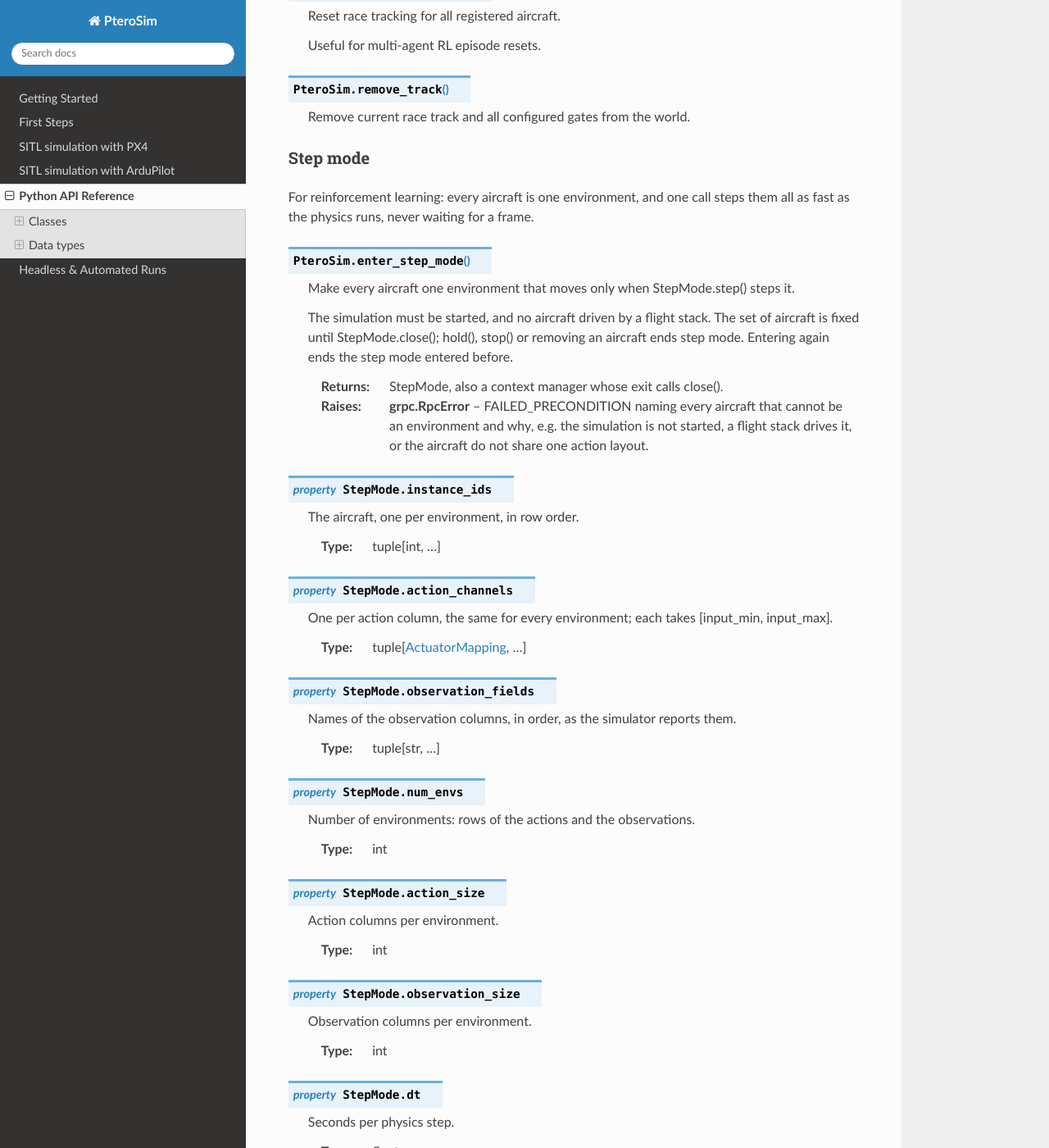
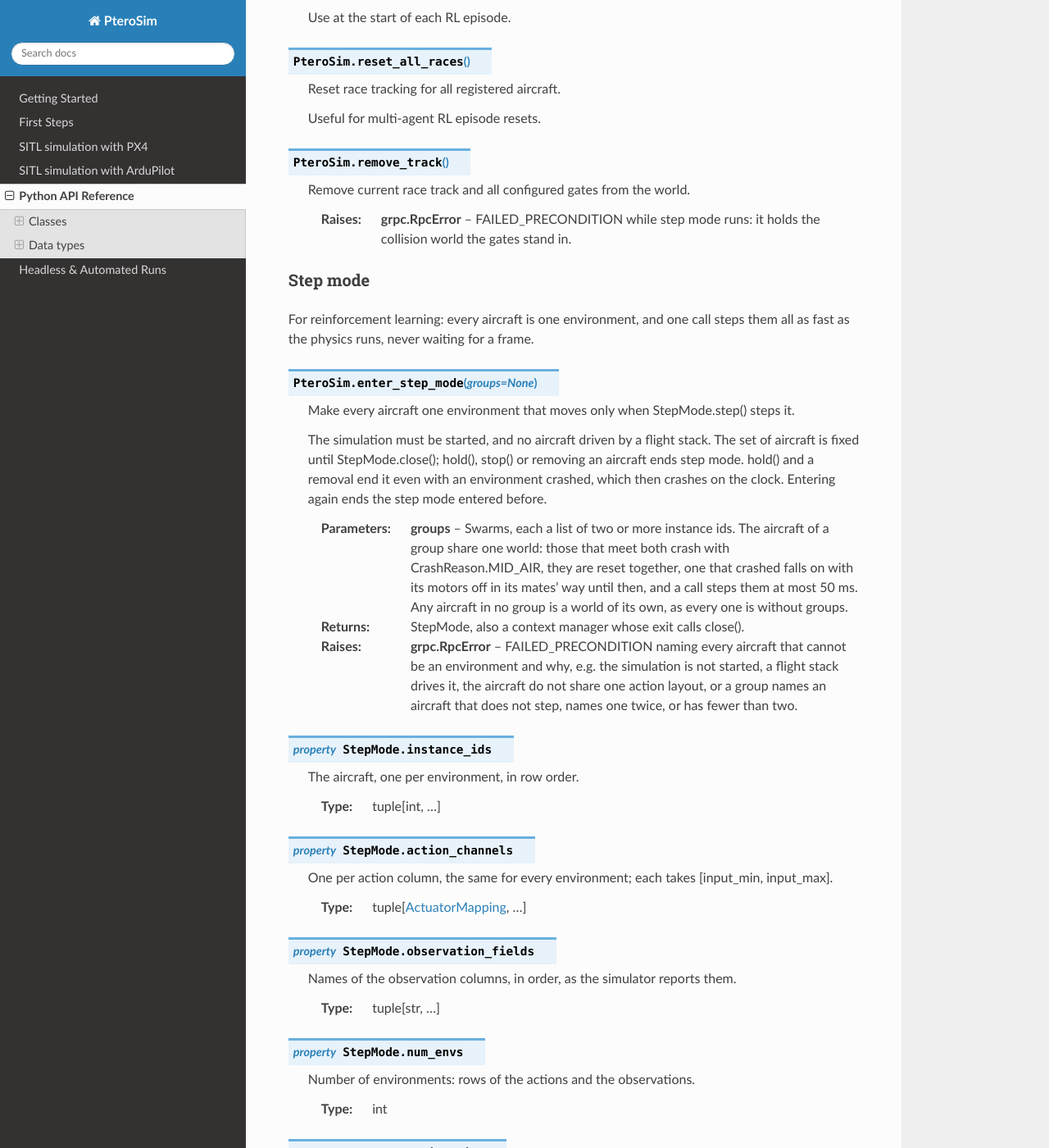
Before and after one commit to AlexanderRex/PteroSimDocs, a Sphinx documentation site: the page built from docs/source/python_api.rst, in a window 1280 px wide and 1400 px high, scrolled down 16127 px. Shown: the whole window at 82% size. Built offline with Sphinx 7.4.7 and the Read the Docs theme 3.1.0, drawn with Linux system fonts in a browser that asks for light colours; some of the changed text lies outside the part shown.

Commit message:
docs: regenerate python_api.rst from SDK eb9e53809cb0a1966e9d6dbdaaaa9c5bffe93489 (#27)

```diff
--- a/docs/source/python_api.rst
+++ b/docs/source/python_api.rst
@@ -40,6 +40,7 @@
            a = np.zeros((mode.num_envs, mode.action_size), np.float32)
            for _ in range(1000):
                r = mode.step(a, steps=10, reset=r.crashed)
+           mode.reset(mask=r.crashed)  # step mode is not left with an environment crashed
 
 Connection
 ^^^^^^^^^^
@@ -261,7 +262,7 @@
              - **actual_frequency_hz** (float): Actual physics frequency.
              - **target_frequency_hz** (float): Target physics frequency.
              - **step_count** (int): Number of simulation steps executed.
-             - **crashed** (bool): Whether the aircraft has crashed.
+             - **crashed** (CrashReason): Why the aircraft crashed; CrashReason.NONE, which is falsy, while it has not.
              - **time_scale** (float): Current time scale.
              - **mavlink_port** (int): Deprecated, use link_port. The link port of a PX4 aircraft, 0 for any other.
              - **flight_stack** (str): "PX4", "ArduPilot", "BetaFlight"; "" when no stack drives it.
@@ -716,6 +717,10 @@
    :returns: Resulting track info, whose x/y/z is each gate's OPENING centre, not
              the base pivot given here.
 
+   :raises grpc.RpcError: FAILED_PRECONDITION while step mode runs: it holds the
+       collision world the gates stand in, so set the gates before
+       entering it.
+
 .. py:method:: PteroSim.get_track_info()
 
    Get the race track layout: each gate's opening.
@@ -768,24 +773,35 @@
 
    Remove current race track and all configured gates from the world.
 
+   :raises grpc.RpcError: FAILED_PRECONDITION while step mode runs: it holds the
+       collision world the gates stand in.
+
 Step mode
 ^^^^^^^^^
 
 For reinforcement learning: every aircraft is one environment, and one call steps them all as fast as the physics runs, never waiting for a frame.
 
-.. py:method:: PteroSim.enter_step_mode()
+.. py:method:: PteroSim.enter_step_mode(groups=None)
 
    Make every aircraft one environment that moves only when StepMode.step() steps it.
 
    The simulation must be started, and no aircraft driven by a flight stack. The set of
    aircraft is fixed until StepMode.close(); hold(), stop() or removing an aircraft ends step mode.
+   hold() and a removal end it even with an environment crashed, which then crashes on the clock.
    Entering again ends the step mode entered before.
+
+   :param groups: Swarms, each a list of two or more instance ids. The aircraft of a group share one
+                  world: those that meet both crash with CrashReason.MID_AIR, they are reset together,
+                  one that crashed falls on with its motors off in its mates' way until then, and a call
+                  steps them at most 50 ms. Any aircraft in no group is a world of its own, as every one
+                  is without groups.
 
    :returns: StepMode, also a context manager whose exit calls close().
 
    :raises grpc.RpcError: FAILED_PRECONDITION naming every aircraft that cannot be an environment
-       and why, e.g. the simulation is not started, a flight stack drives it, or the
-       aircraft do not share one action layout.
+       and why, e.g. the simulation is not started, a flight stack drives it, the aircraft
+       do not share one action layout, or a group names an aircraft that does not step,
+       names one twice, or has fewer than two.
 
 .. py:property:: StepMode.instance_ids
 
@@ -851,7 +867,9 @@
    :returns:
 
              - **observations** (np.ndarray): float32 (num_envs, observation_size).
-             - **crashed** (np.ndarray): bool (num_envs,).
+             - **crashed** (np.ndarray): bool (num_envs,). A crashed environment stands still until reset;
+               ``reset=result.crashed`` resets those.
+             - **crash_reason** (np.ndarray): uint8 (num_envs,), each a CrashReason value; 0 where not crashed.
              - **step_count** (int): Physics steps since step mode was entered.
              - **sim_time** (float): step_count * dt.
    :rtype: StepResult
@@ -877,12 +895,52 @@
 
    Leave step mode: the clock drives the aircraft again. A second call does nothing.
 
+   Refused while an environment is crashed, since on the clock it would crash: reset those
+   first, e.g. ``mode.reset(mask=result.crashed)``. A refused close leaves step mode open; leaving
+   a ``with`` block on an exception, the refusal is added to that exception as a note instead.
+
+   :raises grpc.RpcError: FAILED_PRECONDITION naming each environment still crashed, its aircraft and why.
+
 Context manager support: ``__exit__`` calls ``close()``.
 
 Data types
 ----------
 
 Values returned by the methods above. You do not construct these.
+
+.. py:class:: CrashReason
+
+   Why an aircraft crashed. NONE, the only falsy one, is no crash, so ``if status.crashed:`` asks whether it did.
+
+   .. py:attribute:: NONE
+      :value: 0
+
+      Not crashed.
+
+   .. py:attribute:: HARD_LANDING
+      :value: 1
+
+      Touched down faster than its gear takes.
+
+   .. py:attribute:: HULL_IMPACT
+      :value: 2
+
+      Its body hit something.
+
+   .. py:attribute:: ROTOR_STRIKE
+      :value: 3
+
+      A turning rotor or propeller hit something.
+
+   .. py:attribute:: MID_AIR
+      :value: 4
+
+      It hit another aircraft.
+
+   .. py:attribute:: DIVERGED
+      :value: 5
+
+      Its flight model cannot be trusted; the simulator's log says why.
 
 .. py:class:: SimStatus
 
@@ -965,7 +1023,7 @@
       :type: int
 
    .. py:attribute:: crashed
-      :type: bool
+      :type: CrashReason
 
    .. py:attribute:: time_scale
       :type: float
@@ -1198,6 +1256,9 @@
    .. py:attribute:: crashed
       :type: ndarray
 
+   .. py:attribute:: crash_reason
+      :type: ndarray
+
    .. py:attribute:: step_count
       :type: int
 
```
